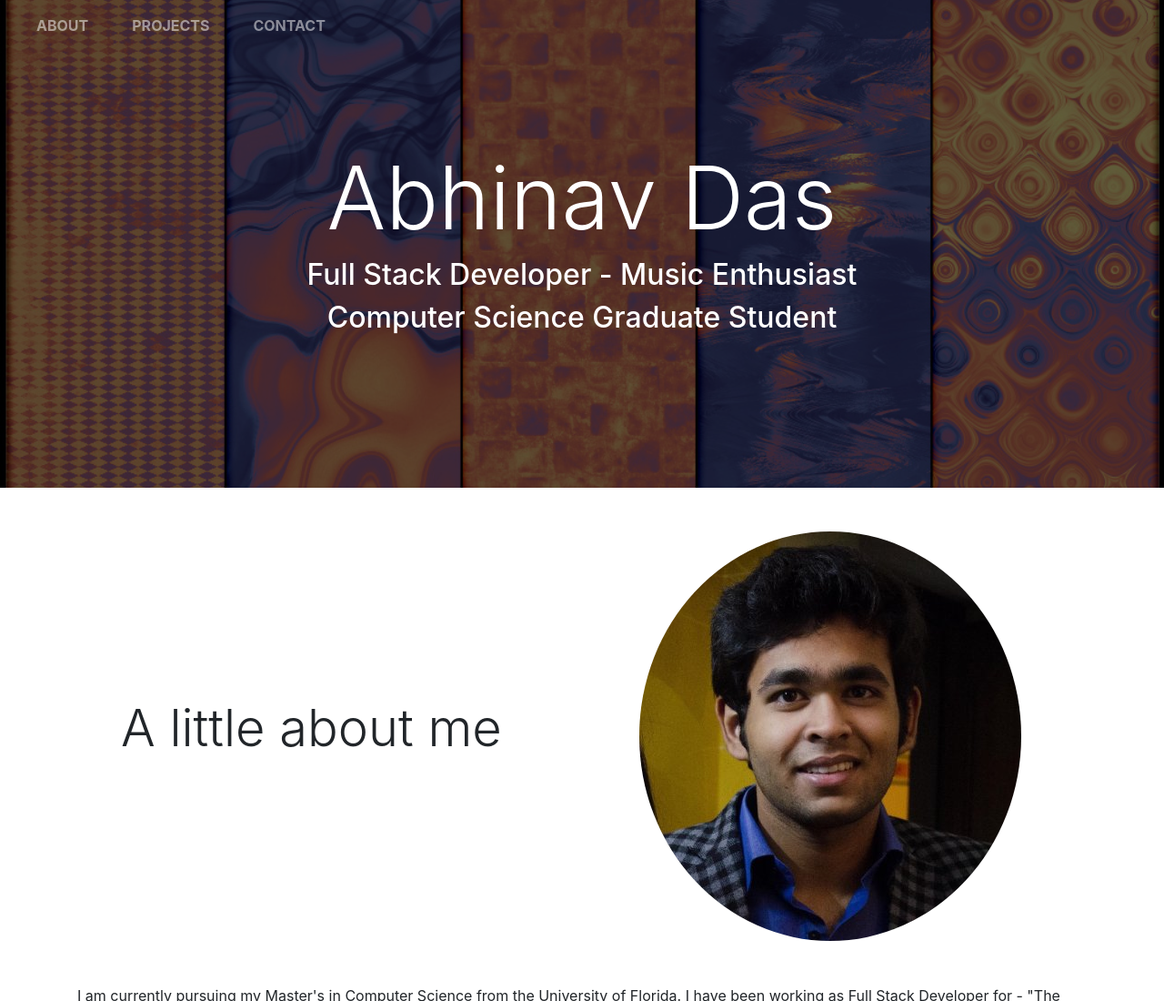
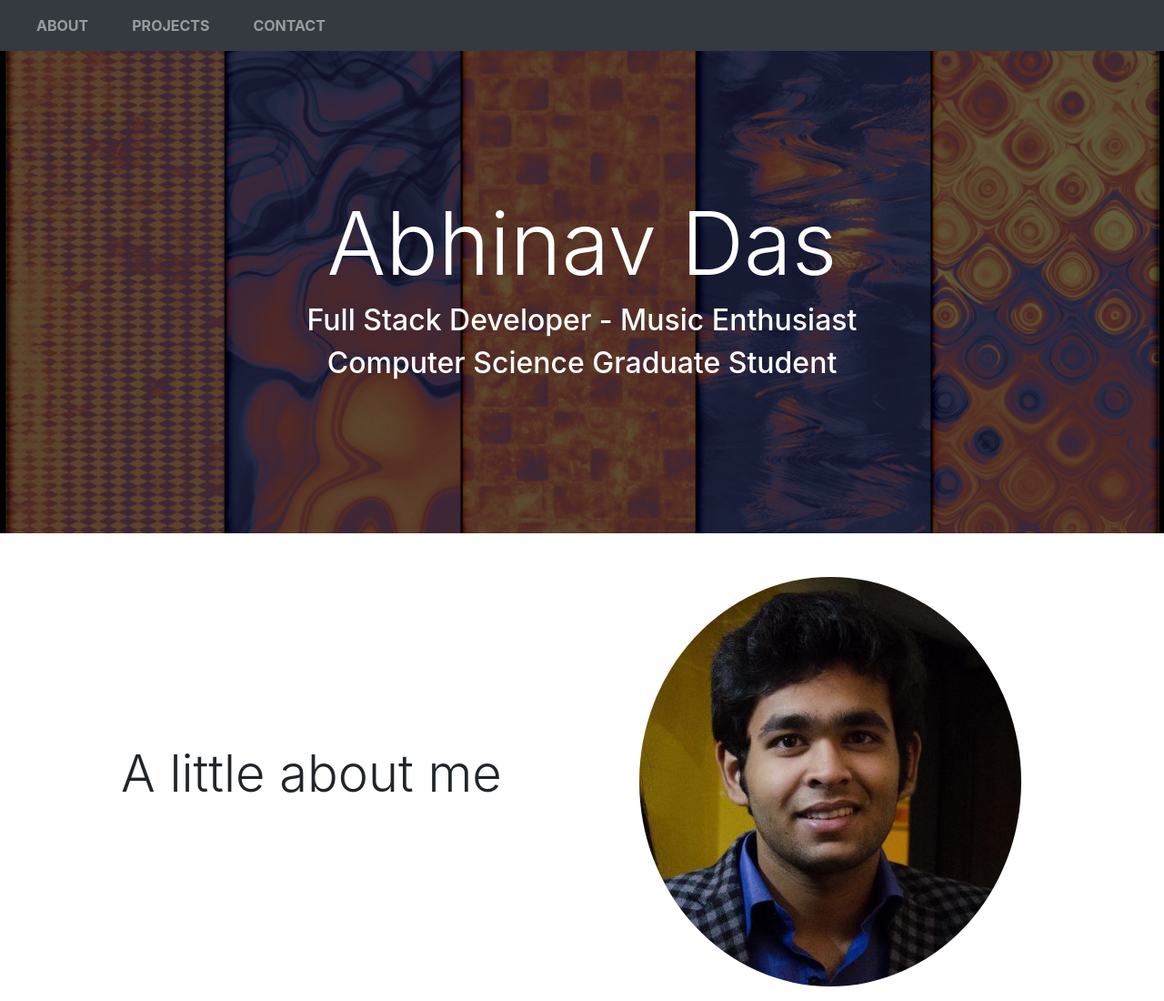
Before and after one commit to abhinavdas1/abhinavdas1.github.io, a plain HTML site: page index.html in a window 1280 px wide. Shown: the top 1100 px of the page at 91% size. Drawn offline with nearby package versions, Linux system fonts and the light colour scheme.

Commit message:
Styling Changes

```diff
--- a/css/one-page-wonder.css
+++ b/css/one-page-wonder.css
@@ -4,12 +4,21 @@
  * Licensed under MIT (https://github.com/BlackrockDigital/startbootstrap-one-page-wonder/blob/master/LICENSE)
  */
 
-
+body {
+  padding-top: 50px;
+}
 
 card-properties {
   max-width: 70px;
 }
 
+.fixed-top {
+    position:fixed;
+    top:0;
+    left:0;
+    right:0;
+    background-color:rgba(255,255,255,0.9);
+ }
 
 header.masthead {
   background: url("../vendor/images/bg.jpg") no-repeat center center scroll;
@@ -33,7 +42,6 @@ header.masthead>.overlay {
 
 .navbar {
     width:100%;
-    background:none !important;
 
     @media(max-width: 34em) {
         background: black !important;
@@ -47,6 +55,7 @@ header.masthead>.overlay {
     .nav-link {
         text-transform:uppercase;
         font-weight:bold;
+        color: black;
     }
 
     .nav-item {
--- a/index.html
+++ b/index.html
@@ -16,12 +16,18 @@
     <script src="https://cdnjs.cloudflare.com/ajax/libs/popper.js/1.12.3/umd/popper.min.js" integrity="sha384-vFJXuSJphROIrBnz7yo7oB41mKfc8JzQZiCq4NCceLEaO4IHwicKwpJf9c9IpFgh" crossorigin="anonymous"></script>
     <script src="https://maxcdn.bootstrapcdn.com/bootstrap/4.0.0-beta.2/js/bootstrap.min.js" integrity="sha384-alpBpkh1PFOepccYVYDB4do5UnbKysX5WZXm3XxPqe5iKTfUKjNkCk9SaVuEZflJ" crossorigin="anonymous"></script>
 
+      <script>
+    var shiftWindow = function() { scrollBy(0, -100); console.log("HERE") };
+    window.addEventListener("hashchange", shiftWindow);
+    function load() { if (window.location.hash) shiftWindow(); }
+  </script>
+
     <!-- Custom styles -->
     <link href="css/one-page-wonder.css" rel="stylesheet">
 
   </head>
 
-  <body>
+  <body onload="load()">
 
     <!-- Navigation -->
 
@@ -40,13 +46,13 @@
   <div class="collapse navbar-collapse" id="collapsibleNavbar">
     <ul class="navbar-nav">
       <li class="nav-item">
-        <a class="nav-link" href="#">About</a>
+        <a class="nav-link"  href="#about">About</a>
       </li>
       <li class="nav-item">
-        <a class="nav-link" href="#projs">Projects</a>
+        <a class="nav-link"  href="#projs">Projects</a>
       </li>
       <li class="nav-item">
-        <a class="nav-link" href="#contact">Contact</a>
+        <a class="nav-link"  href="#contact">Contact</a>
       </li>
     </ul>
   </div>
@@ -62,7 +68,7 @@
       </div>
     </header>
 
-    <section>
+    <section id="about">
       <div class="container">
         <div class="row align-items-center">
           <div class="col-md-6 order-2">
@@ -244,10 +250,6 @@
       <!-- /.container -->
     </footer>
 
-    <!-- Bootstrap core JavaScript -->
-    <script src="vendor/jquery/jquery.min.js"></script>
-    <script src="vendor/bootstrap/js/bootstrap.bundle.min.js"></script>
-
   </body>
 
 </html>
```
